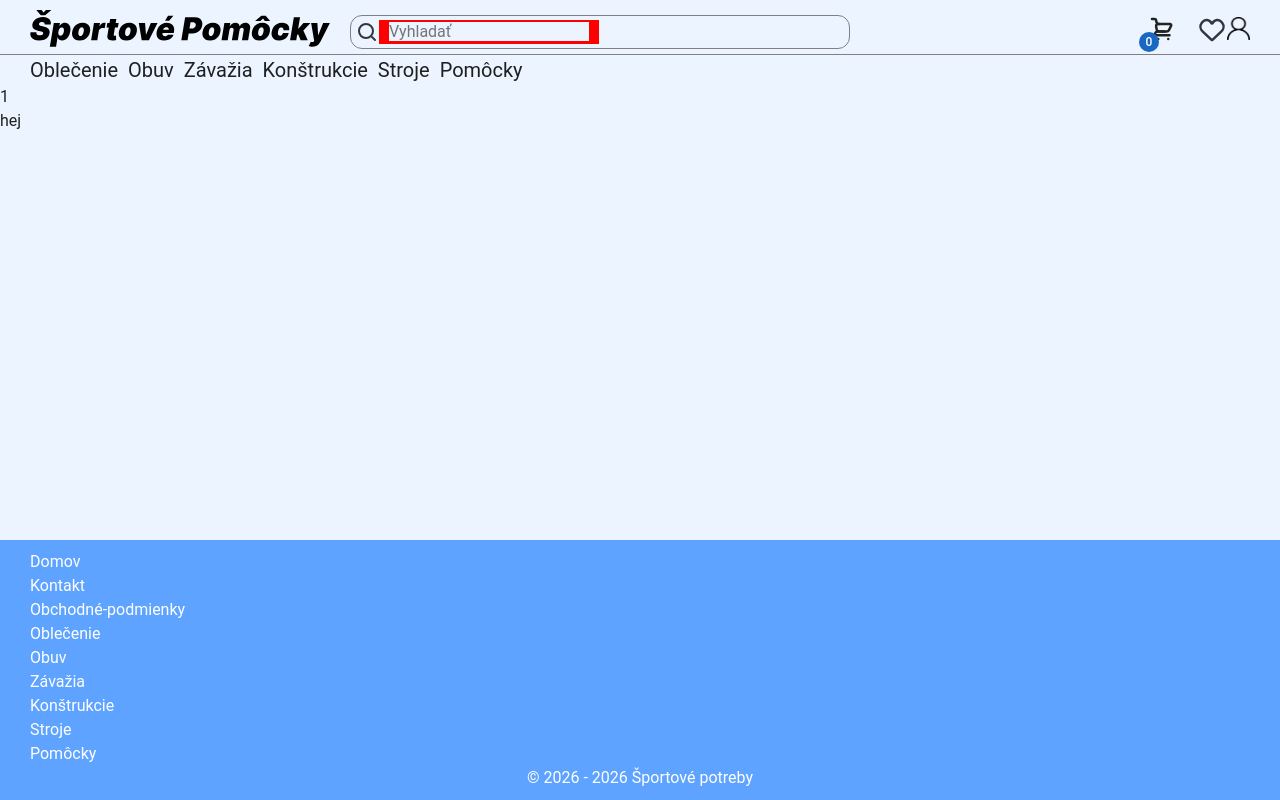
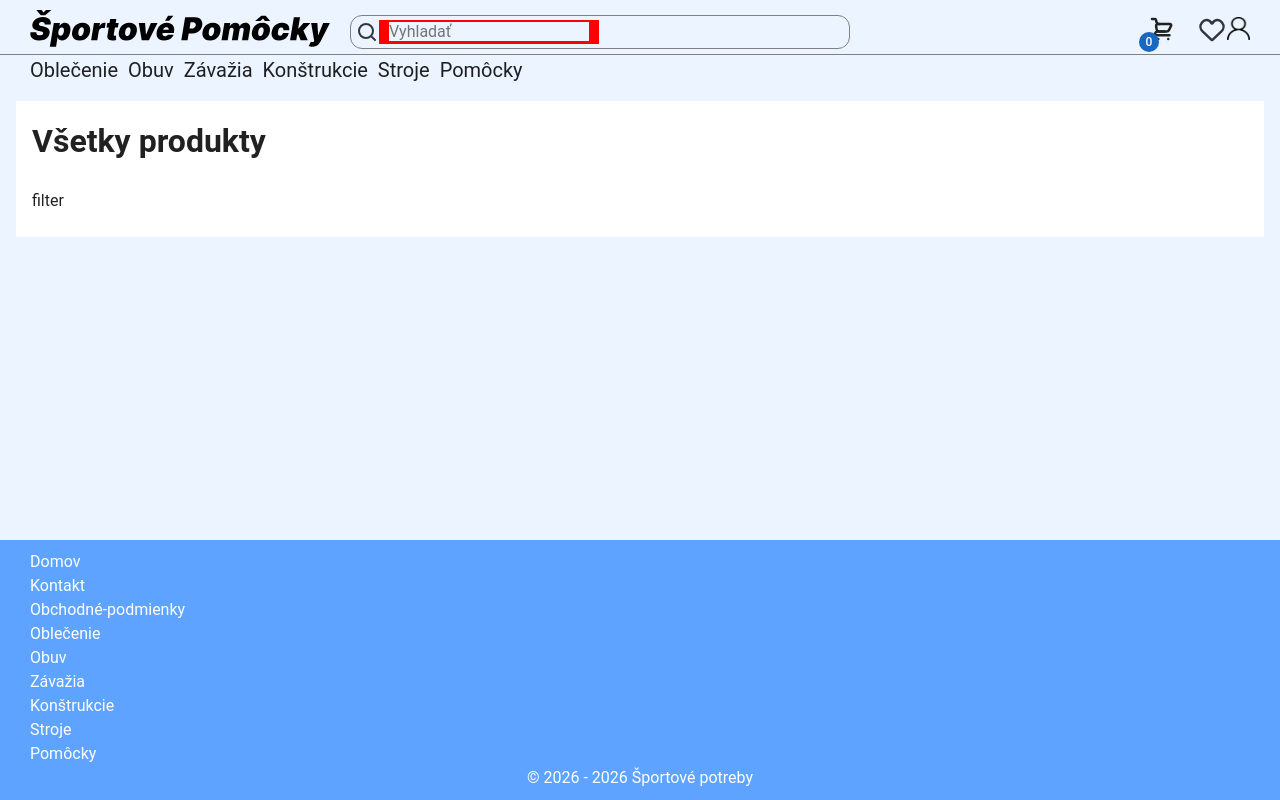
Before and after one commit to snickers-c/frontendove-technologie, a Vue app: page /produkty/1 in a window 1280 px wide. Built offline with nearby package versions, Linux system fonts and the light colour scheme; the HTML template or start-up script is replaced by a standard one.

Commit message:
Separated categories and products into .json + policies, products and product views

```diff
--- a/src/components/FooterComponent.vue
+++ b/src/components/FooterComponent.vue
@@ -1,18 +1,12 @@
 <script lang="ts">
 import { defineComponent } from 'vue';
+import productsPages from '../products-pages.json';
 
 export default defineComponent({
   name: "FooterComponent",
   data() {
     return {
-      links: [
-        { "name": "Oblečenie", "slug": "oblecenie" },
-        { "name": "Obuv", "slug": "obuv" },
-        { "name": "Závažia", "slug": "zavazia" },
-        { "name": "Konštrukcie", "slug": "konstrukcie" },
-        { "name": "Stroje", "slug": "stroje" },
-        { "name": "Pomôcky", "slug": "pomocky" }
-      ]
+      links: productsPages.pages,
     }
   },
 });
--- a/src/components/NavigationComponent.vue
+++ b/src/components/NavigationComponent.vue
@@ -1,18 +1,12 @@
 <script lang="ts">
 import { defineComponent } from 'vue';
+import productsPages from '../products-pages.json';
 
 export default defineComponent({
   name: 'NavigationComponent',
   data() {
     return {
-      links: [
-        { "name": "Oblečenie", "slug": "oblecenie" },
-        { "name": "Obuv", "slug": "obuv" },
-        { "name": "Závažia", "slug": "zavazia" },
-        { "name": "Konštrukcie", "slug": "konstrukcie" },
-        { "name": "Stroje", "slug": "stroje" },
-        { "name": "Pomôcky", "slug": "pomocky" }
-      ]
+      links: productsPages.pages,
     }
   },
   methods: {
--- /dev/null
+++ b/src/components/ProductCard.vue
@@ -0,0 +1,38 @@
+<script lang="ts">
+import { defineComponent } from 'vue'
+// import type Product from '../types/product';
+
+export default defineComponent({
+  name: 'ProductCard',
+  props: {
+    product: { type: Object, required: true },
+  },
+  data() {
+    return {
+    }
+  },
+  methods: {
+    open() {
+      this.$router.push({ name: 'produkt', params: { id: this.product.id } });
+    },
+    cart() {
+
+    }
+  }
+})
+</script>
+
+<template>
+  <v-card @click="open" :title=product.name :text="product.price + '€'">
+    <v-container fluid>
+      <v-row>
+        <v-col align="center">
+          <img class="product-card-img" height="200" :src="'/images/products/' + product.img"></img>
+          <v-btn @click.stop="cart" variant="outlined">Do košíka</v-btn>
+        </v-col>
+      </v-row>
+    </v-container>
+  </v-card>
+</template>
+
+<style></style>
--- /dev/null
+++ b/src/products-items.json
@@ -0,0 +1,49 @@
+{
+  "products": [
+    {
+      "id": 1,
+      "name": "Tričko športové Nike",
+      "price": 12.99,
+      "img": "nike-white-shirt1.jpg",
+      "desc": "Štýlové tričko Nike spája moderný dizajn, kvalitný materiál a pohodlný strih. Je ideálne na šport aj bežné nosenie, dobre odvádza pot a zachováva tvar. Nadčasové logo dodáva sebavedomý vzhľad každý deň.",
+      "brand": "Nike",
+      "category": 1
+    },
+    {
+      "id": 2,
+      "name": "Tričko Nike Air",
+      "price": 13.99,
+      "img": "nike-air-shirt.jpg",
+      "desc": "Tričko Nike Air ponúka ľahký a priedušný materiál, ktorý zaručuje pohodlie počas celého dňa. Moderný strih sa prispôsobí postave a je vhodný na tréning aj voľný čas. Minimalistické logo podčiarkuje športový štýl.",
+      "brand": "Nike",
+      "category": 1
+    },
+    {
+      "id": 3,
+      "name": "Tričko Nike Dri-FIT",
+      "price": 15.49,
+      "img": "nike-drifit-shirt.jpg",
+      "desc": "Funkčné tričko Nike Dri-FIT je navrhnuté pre aktívny pohyb a maximálny komfort. Technológia odvádzania potu udrží telo v suchu a pohodlí. Ideálna voľba pre športovcov aj každodenné nosenie.",
+      "brand": "Nike",
+      "category": 1
+    },
+    {
+      "id": 4,
+      "name": "Tričko Nike Sportswear",
+      "price": 14.29,
+      "img": "nike-sportswear-shirt.jpg",
+      "desc": "Tričko Nike Sportswear kombinuje nadčasový dizajn s kvalitným spracovaním. Mäkký materiál je príjemný na dotyk a zabezpečuje pohodlie po celý deň. Skvelo sa hodí k športovým aj mestským outfitom.",
+      "brand": "Nike",
+      "category": 1
+    },
+    {
+      "id": 5,
+      "name": "",
+      "price": 0,
+      "img": "",
+      "desc": "",
+      "brand": "",
+      "category": 1
+    }
+  ]
+}
--- /dev/null
+++ b/src/products-pages.json
@@ -0,0 +1,34 @@
+{
+  "pages": [
+    {
+      "id": 1,
+      "name": "Oblečenie",
+      "slug": "oblecenie"
+    },
+    {
+      "id": 2,
+      "name": "Obuv",
+      "slug": "obuv"
+    },
+    {
+      "id": 3,
+      "name": "Závažia",
+      "slug": "zavazia"
+    },
+    {
+      "id": 4,
+      "name": "Konštrukcie",
+      "slug": "konstrukcie"
+    },
+    {
+      "id": 5,
+      "name": "Stroje",
+      "slug": "stroje"
+    },
+    {
+      "id": 6,
+      "name": "Pomôcky",
+      "slug": "pomocky"
+    }
+  ]
+}
--- a/src/router/index.ts
+++ b/src/router/index.ts
@@ -2,6 +2,8 @@ import { createRouter, createWebHistory } from 'vue-router'
 import HomeView from '../views/HomeView.vue'
 import ContactView from '../views/ContactView.vue'
 import ProductsView from '../views/ProductsView.vue'
+import ProductView from '../views/ProductView.vue'
+import PoliciesView from '@/views/PoliciesView.vue'
 
 const router = createRouter({
   history: createWebHistory(import.meta.env.BASE_URL),
@@ -17,9 +19,21 @@ const router = createRouter({
       component: ContactView,
     },
     {
+      path: '/obchodne-podmienky',
+      name: 'obchodne-podmienky',
+      component: PoliciesView,
+    },
+    {
       path: '/produkty/:slug?',
       name: 'produkty',
       component: ProductsView,
+      props: true,
+    },
+    {
+      path: '/produkt/:id',
+      name: 'produkt',
+      component: ProductView,
+      props: true,
     },
   ],
 })
--- /dev/null
+++ b/src/types/product.ts
@@ -0,0 +1,9 @@
+export type Product = {
+  id: { type: Number, required: true },
+  name: { type: String, required: true },
+  price: { type: Number, required: true },
+  img: { type: String, required: true },
+  desc: { type: String, required: true },
+  brand: { type: String, required: true },
+  category: { type: Number, required: true },
+}
--- /dev/null
+++ b/src/views/PoliciesView.vue
@@ -0,0 +1,45 @@
+<script lang="ts">
+
+export default {
+}
+</script>
+
+<template>
+  <v-container fluid>
+    <v-row>
+      <v-col>
+        <v-card title="Obchodné podmienky">
+          <v-card-text>
+            <h3>1. Lorem, ipsum.</h3>
+            <p>Lorem ipsum dolor sit amet, consectetur adipisicing elit. Possimus in nostrum consectetur molestias
+              tempora eaque praesentium laudantium quos, non expedita.</p>
+
+            <h3>2. Lorem, ipsum.</h3>
+            <p>Lorem ipsum dolor sit amet, consectetur adipisicing elit. Eaque quaerat ratione vero magnam suscipit
+              eveniet vel, corporis reprehenderit quas ullam?</p>
+
+            <h3>3. Lorem, ipsum.</h3>
+            <p>Lorem ipsum dolor sit amet, consectetur adipisicing elit. Eaque quaerat ratione vero magnam suscipit
+              eveniet vel, corporis reprehenderit quas ullam?</p>
+
+            <h3>4. Lorem, ipsum.</h3>
+            <p>Lorem ipsum dolor sit amet consectetur adipisicing elit. Id provident illo tempore ipsam rerum a error
+              dolore totam sequi minus.</p>
+
+            <h3>5. Lorem, ipsum.</h3>
+            <p>Lorem ipsum dolor sit amet consectetur adipisicing elit. Qui beatae fugit ipsum fuga est nesciunt sequi
+              eos, ipsam maxime numquam?</p>
+
+            <h3>6. Lorem, ipsum.</h3>
+            <p>Lorem ipsum dolor sit, amet consectetur adipisicing elit. Officiis laudantium iure cum excepturi laborum
+              tempore at assumenda magni doloremque dolor.</p>
+            <h3>7. Lorem, ipsum.</h3>
+
+            <p>Lorem ipsum dolor sit amet consectetur adipisicing elit. Enim quisquam, assumenda nostrum veritatis
+              quo explicabo eius recusandae error numquam. Aperiam!</p>
+          </v-card-text>
+        </v-card>
+      </v-col>
+    </v-row>
+  </v-container>
+</template>
--- /dev/null
+++ b/src/views/ProductView.vue
@@ -0,0 +1,12 @@
+<script lang="ts">
+
+export default {
+  props: {
+    id: { type: String, required: true },
+  }
+}
+</script>
+
+<template>
+  {{ id }}
+</template>
--- a/src/views/ProductsView.vue
+++ b/src/views/ProductsView.vue
@@ -1,11 +1,77 @@
 <script lang="ts">
+import productsPages from '../products-pages.json';
+import productsItems from '../products-items.json';
+import ProductCard from '../components/ProductCard.vue';
 
 export default {
+  components: {
+    ProductCard,
+  },
+  props: {
+    slug: { type: String, required: false },
+  },
+  data() {
+    return {
+      pages: productsPages.pages,
+      products: productsItems.products,
+    }
+  },
+  computed: {
+    currentPage() {
+      return this.pages.find(page => page.slug === this.slug);
+    },
+    currentProducts() {
+      return this.products.filter(product => product.category === this.currentPage?.id)
+    },
+    rowCount() {
+      let count = 0;
+      let i = 0;
+      let rows: any = [];
+      for (let p of this.currentProducts) {
+        // if (count % 4 == 0 && count !== 0) {
+        //   count = -1;
+        //   i++;
+        // }
+        rows[i].push({ p });
+        count++;
+      }
 
+      return rows;
+    },
+  }
 }
 </script>
 
 <template>
-  {{ $route.params.slug }}
-  <p>hej</p>
+  <v-container fluid>
+    <v-row>
+      <v-col>
+        <v-sheet>
+          <v-container fluid>
+            <v-row>
+              <v-col>
+                <h1>{{ currentPage ? currentPage.name : "Všetky produkty" }}</h1>
+              </v-col>
+            </v-row>
+
+            <v-row class="products-row">
+              <v-col cols="3">
+                filter
+              </v-col>
+              <v-col>
+                <v-container fluid>
+                  <!-- v-for="row in rowCount" -->
+                  <v-row>
+                    <v-col v-for="product in currentProducts">
+                      <ProductCard :product=product></ProductCard>
+                    </v-col>
+                  </v-row>
+                </v-container>
+              </v-col>
+            </v-row>
+          </v-container>
+        </v-sheet>
+      </v-col>
+    </v-row>
+  </v-container>
 </template>
--- a/vite.config.ts
+++ b/vite.config.ts
@@ -17,6 +17,7 @@ export default defineConfig({
       '@': fileURLToPath(new URL('./src', import.meta.url))
     },
   },
+  // base: "/frontendove-technologie/",
   base: "",
   build: {
     outDir: 'docs',
```
Also changed, not shown: public/images/products/nike-white-shirt1.jpg (added), 5 other files (tests, documents, lock files or other folders).
